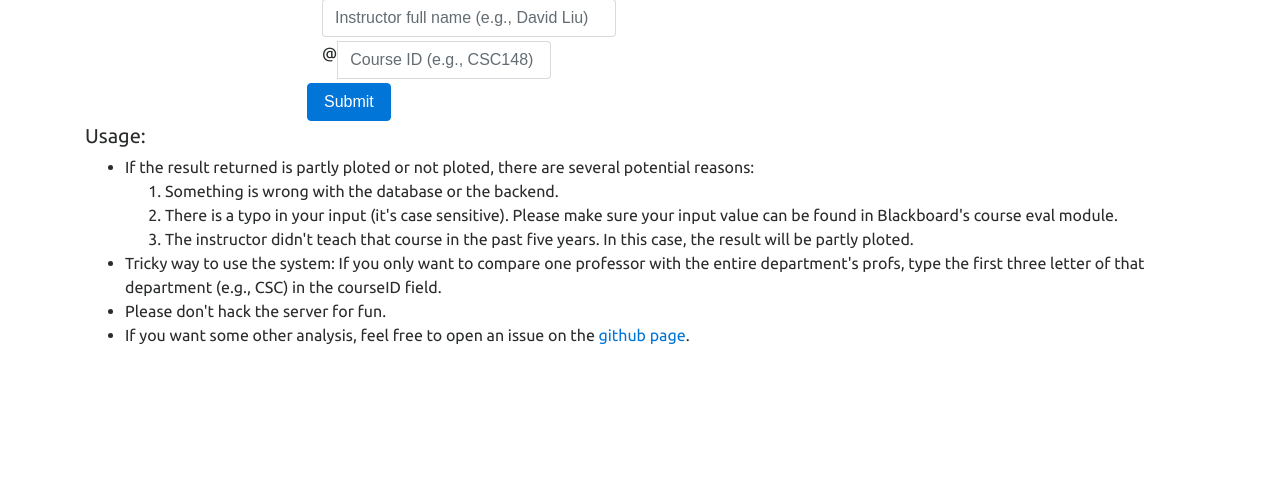
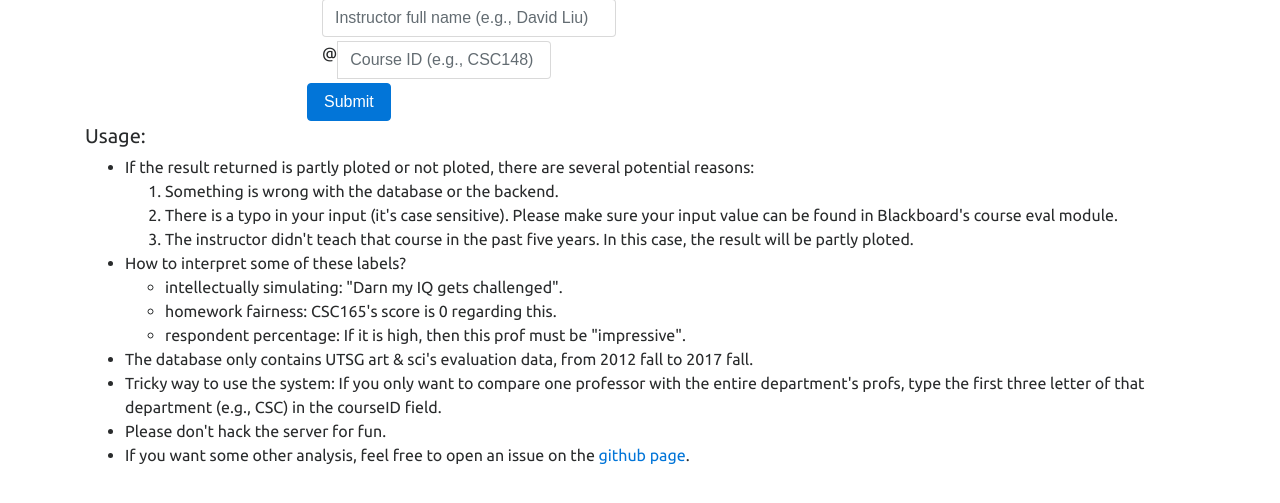
Before and after one commit to ZewenShen/uoft-profs, a Node server app: page /profanalysis in a window 1280 px wide. Shown: the part 161-664 px from the top of the page. Run offline with Node 20, Linux system fonts and the light colour scheme.

Commit message:
add another usage to the webpage

```diff
--- a/src/web/views/profanalysis.ejs
+++ b/src/web/views/profanalysis.ejs
@@ -49,6 +49,18 @@
 					years. In this case, the result will be partly ploted.</li>
 				</ol>
 			</li>
+			<li>How to interpret some of these labels?
+				<ul>
+					<li>intellectually simulating: "Darn my IQ gets
+					challenged".</li>
+					<li>homework fairness: CSC165's score is 0 regarding
+					this.</li>
+					<li>respondent percentage: If it is high, then this prof
+					must be "impressive".</li>
+				</ul>
+			</li>
+			<li>The database only contains UTSG art & sci's evaluation data,
+			from 2012 fall to 2017 fall.</li>
 			<li>Tricky way to use the system: If you only want to compare one
 			professor with the entire department's profs, type the first three letter of
 			that department (e.g., CSC) in the courseID field.</li>
```
